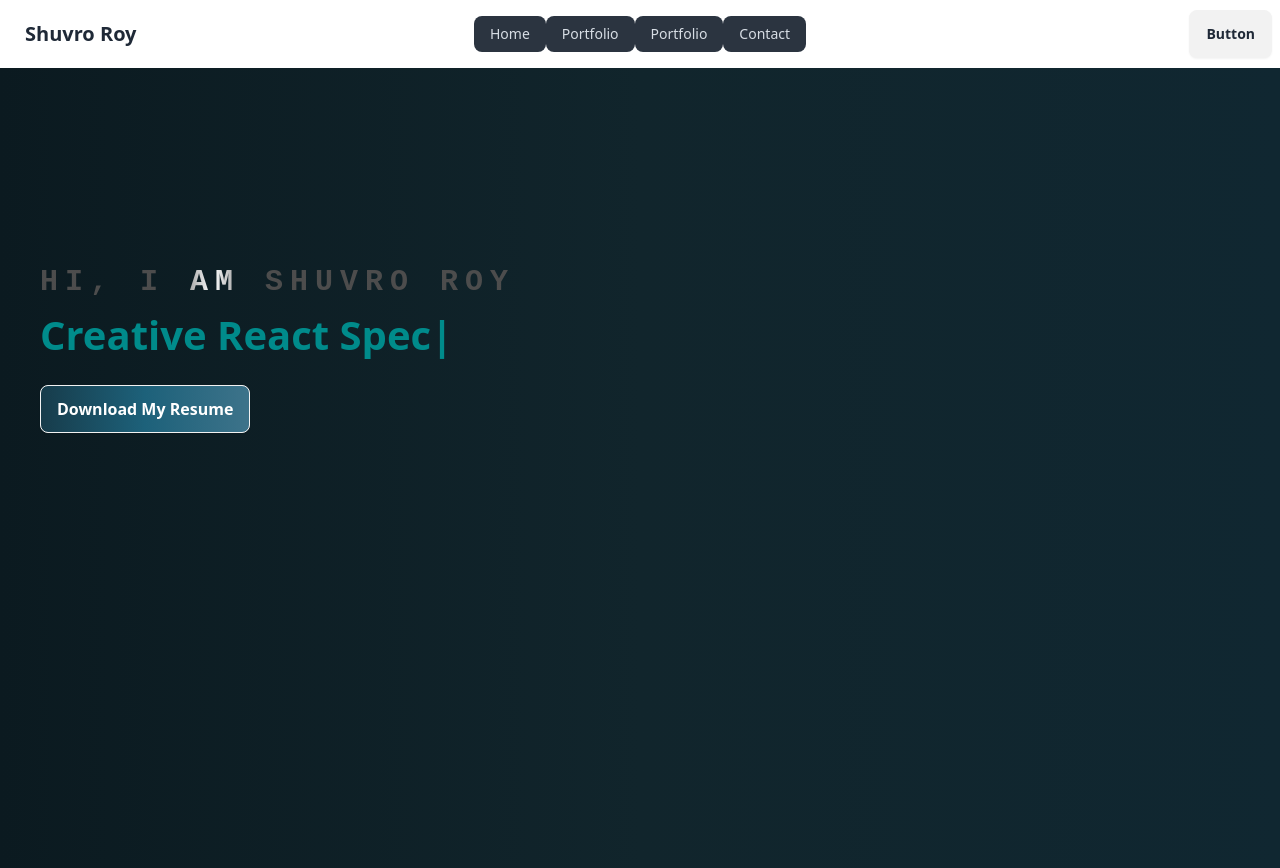
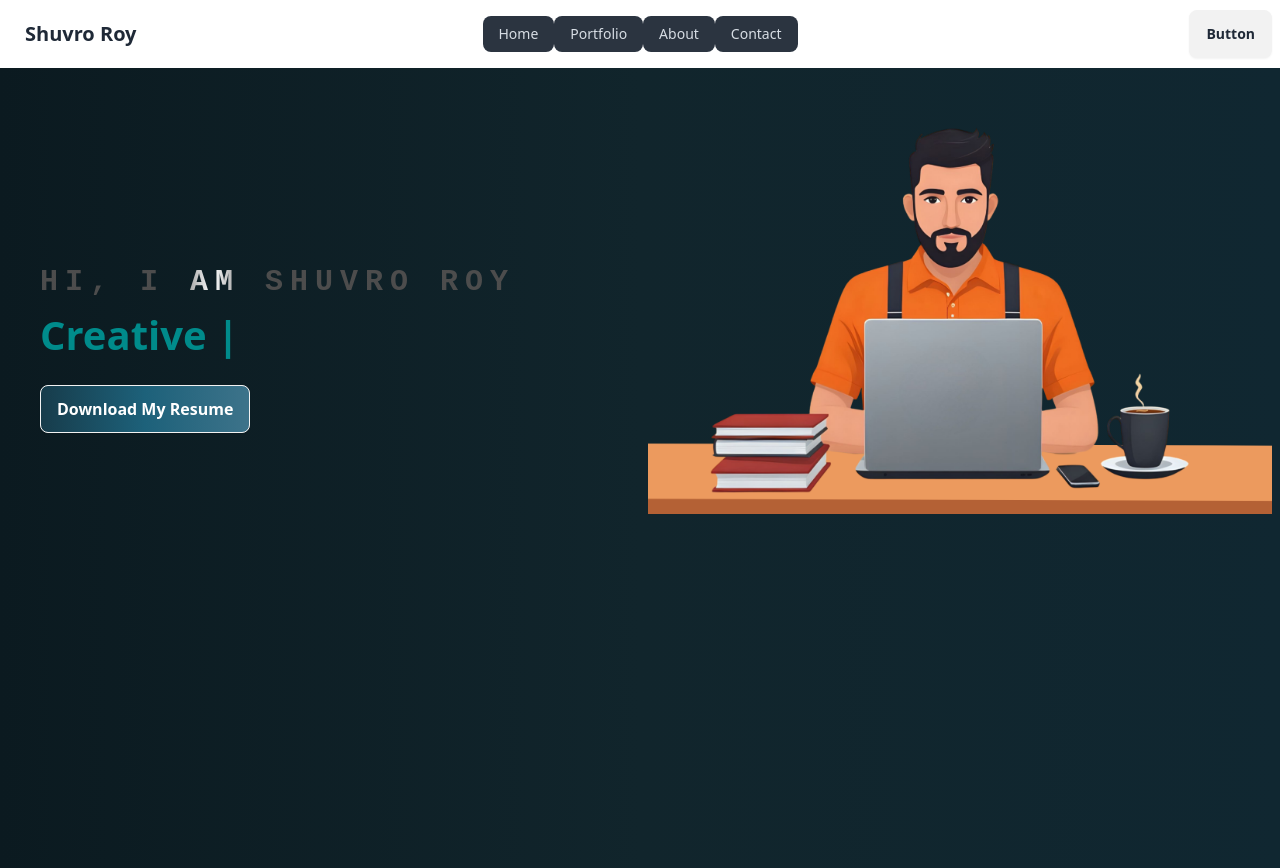
Before and after one commit to Mr-RoyShuvro/shuvro-roy-portfolio, a React (Vite) app: page / in a window 1280 px wide. Built offline with nearby package versions, Linux system fonts and the light colour scheme.

Commit message:
added banner img

```diff
--- a/src/components/Navbar.jsx
+++ b/src/components/Navbar.jsx
@@ -7,7 +7,7 @@ const Navbar = () => {
         <>
             <li><NavLink to='/'>Home</NavLink></li>
             <li><NavLink to='/'>Portfolio</NavLink></li>
-            <li><NavLink to='/'>Portfolio</NavLink></li>
+            <li><NavLink to='/'>About</NavLink></li>
             <li><NavLink to='/'>Contact</NavLink></li>
         </>
 
--- a/src/pages/Banner/Banner.jsx
+++ b/src/pages/Banner/Banner.jsx
@@ -1,18 +1,20 @@
 import { TypeAnimation } from "react-type-animation";
 import Name from "./Name";
+import banner from '../../assets/banner1.png'
 
 
 const Banner = () => {
     return (
-        <div className="h-screen bg-gradient-to-r from-[#0b1a20] via-[#11252c] to-[#102731] py-48 px-10">
-            <div>
+        <div className="h-screen bg-gradient-to-r from-[#0b1a20] via-[#11252c] to-[#102731]">
+            <div className="flex">
+                <div className="flex-1 py-48 px-10">
                     <div>
                         <Name></Name>
                     </div>
                     <TypeAnimation
                         sequence={[
                             // Same substring at the start will only be typed once, initially
-                        'Creative MERN Stack Developer',
+                            'Creative MERN Stack Dev.',
                             1000,
                             'Creative React Specialist',
                             1000,
@@ -28,6 +30,10 @@ const Banner = () => {
                         <button className="btn text-base text-white bg-gradient-to-r from-[#173c4b] via-[#1d617a] to-[#3d738a]  hover:from-[#173a47] hover:via-[#1d5266] hover:to-[#335e70]">Download My Resume</button>
                     </div>
                 </div>
+                <div className="w-1/2 px-2">
+                    <img className="" src={banner} alt="" />
+                </div>
+            </div>
         </div>
     );
 };
```
Also changed, not shown: src/assets/banner1.png (added), src/assets/banner2.png (added). Lines whose indentation alone changed are shown as unchanged.
